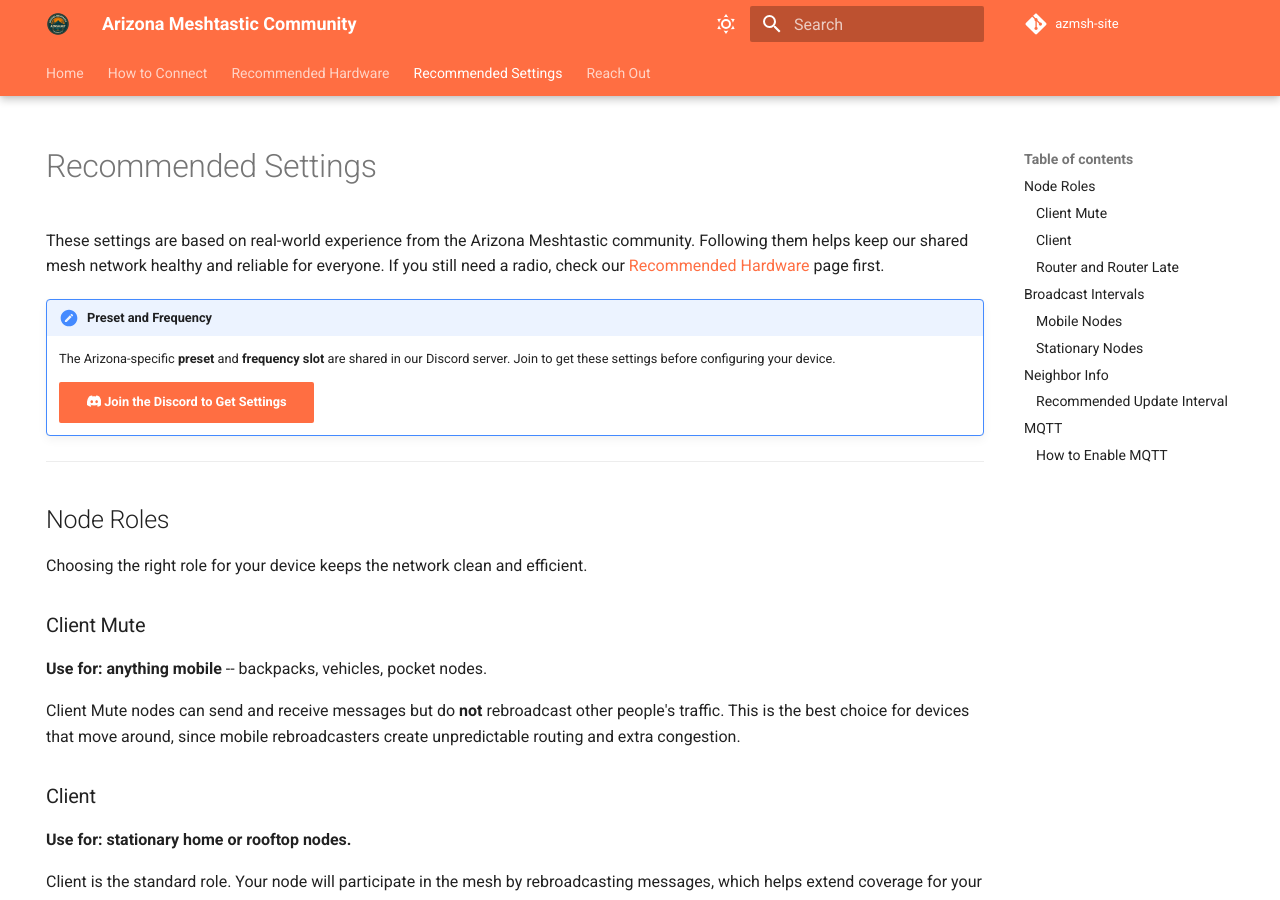
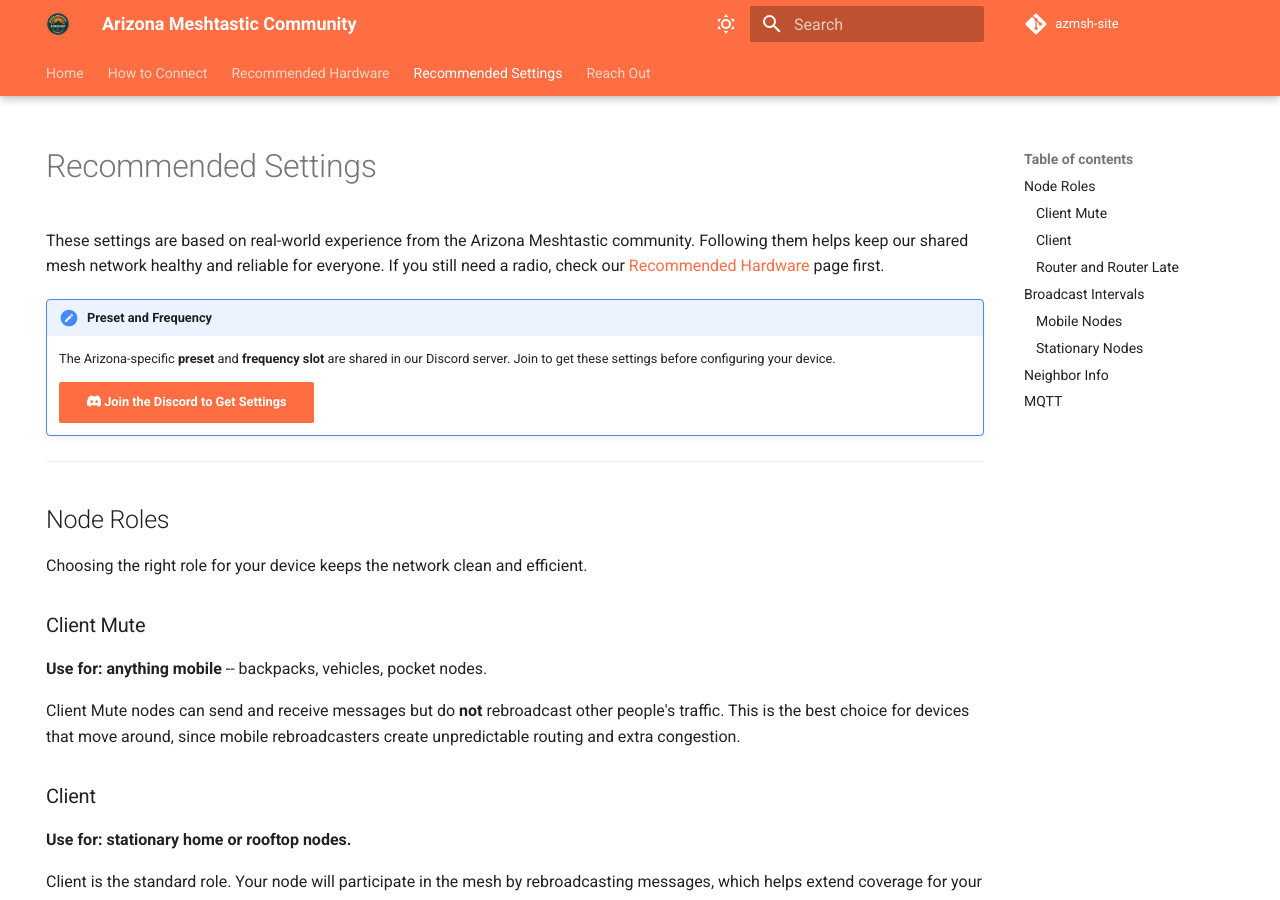
Before and after one commit to ArizonaMeshtasticCommunity/azmsh-site, an MkDocs documentation site: the page built from docs/docs/recommended-settings.md, in a window 1280 px wide and 900 px high. Built offline with MkDocs 1.6.1 and Material for MkDocs 9.7.7, drawn with Linux system fonts in a browser that asks for light colours; comment, search, counter and statistics services are not loaded.

Commit message:
fix: remove sub-headings from TOC

```diff
--- a/docs/docs/recommended-settings.md
+++ b/docs/docs/recommended-settings.md
@@ -87,7 +87,7 @@
 
 Neighbor Info packets are small and infrequent, so the channel congestion impact is very low.
 
-#### Recommended Update Interval
+**Recommended Update Interval**
 
 | Node type | Interval | Seconds |
 |:----------|:---------|:--------|
@@ -150,7 +150,7 @@
     - **Does**: Shares your node's position, battery level, signal metrics, and channel utilization with the community map and monitoring tools.
     - **Does not**: Send your private messages, direct messages, or any encrypted channel content to any server.
 
-### How to Enable MQTT
+**How to Enable MQTT**
 
 To enable MQTT uplink, you will need the community broker settings (server address, username, and password).
 
```
